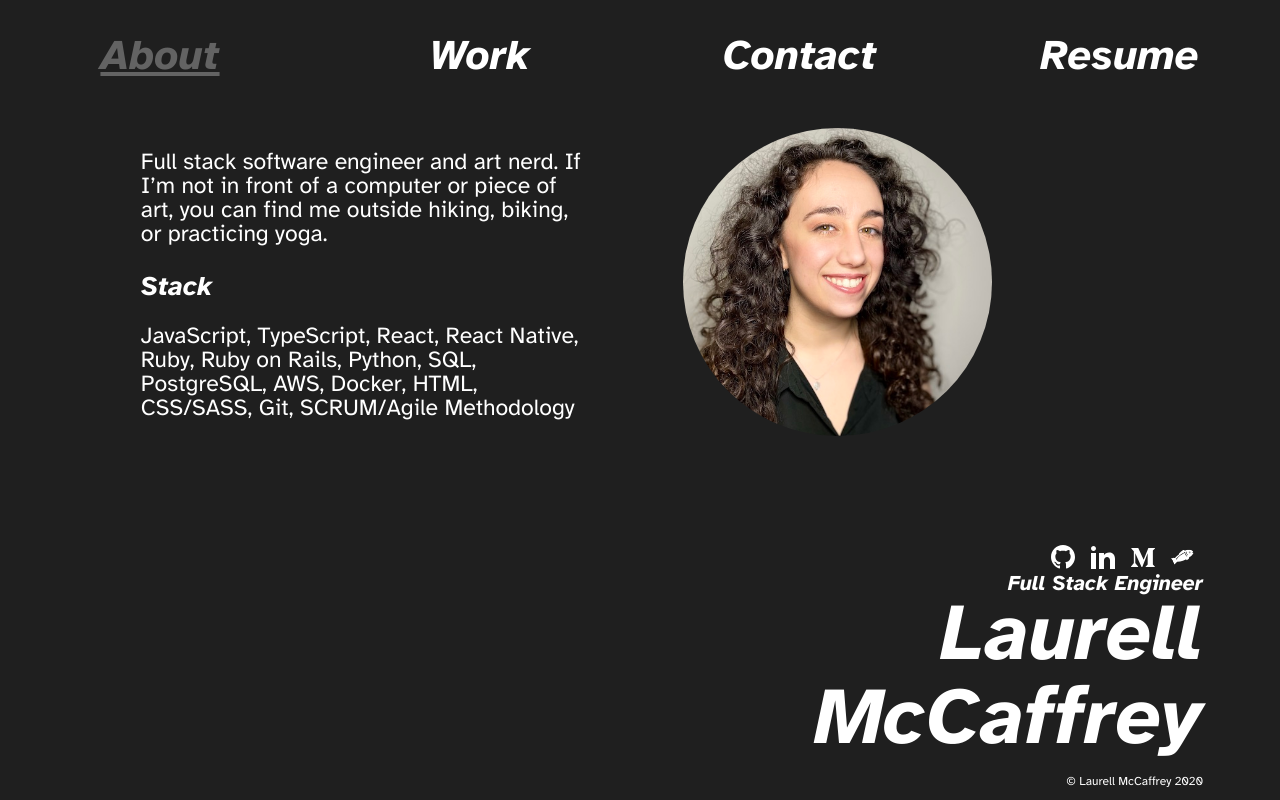
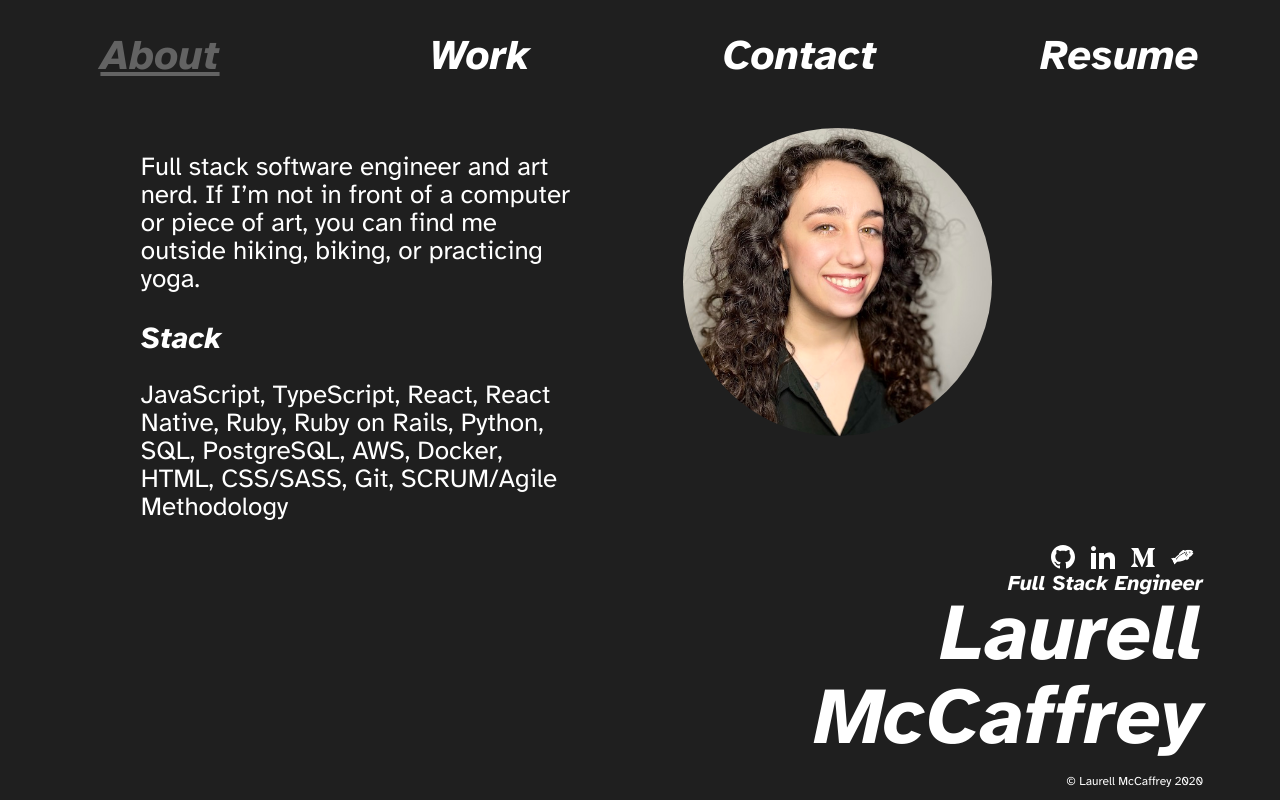
Before and after one commit to lgm527/me, a React (Create React App) app: page / in a window 1280 px wide. Built offline with nearby package versions, Linux system fonts and the light colour scheme; a web font is replaced by a local one.

Commit message:
bio font size increased

```diff
--- a/src/style/About.css
+++ b/src/style/About.css
@@ -16,7 +16,7 @@
 
 #bio {
   float: left;
-  font-size: calc(7px + 2vmin);
+  font-size: calc(10px + 2vmin);
   margin: 1vh 4vw;
   width: 40%;
   text-align: left;
```
